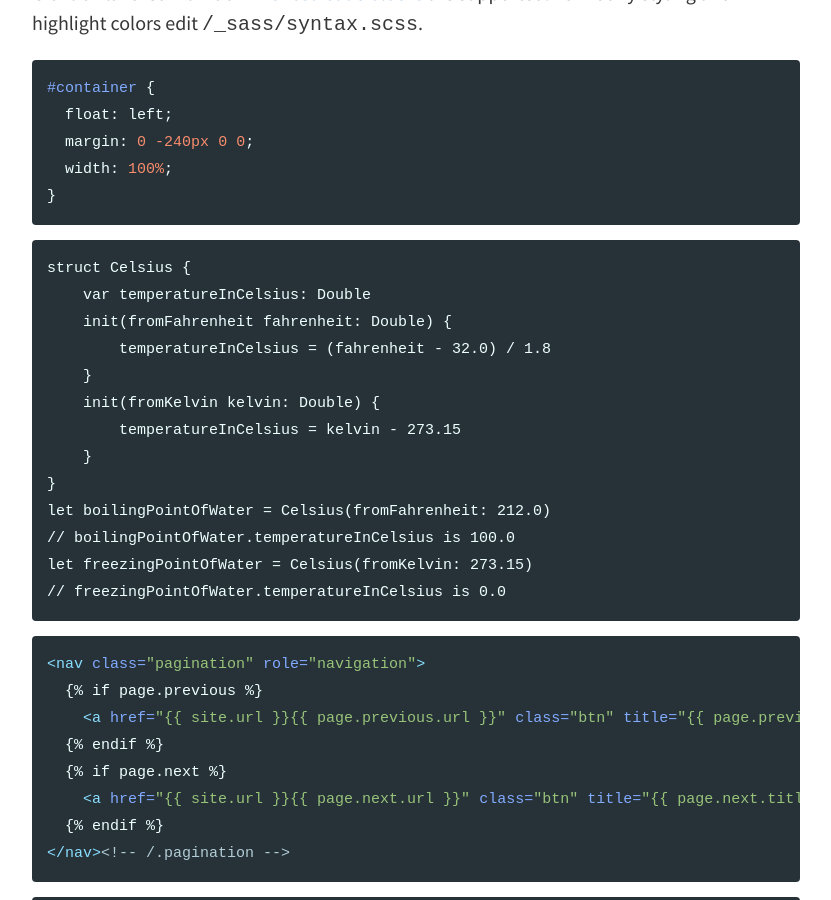
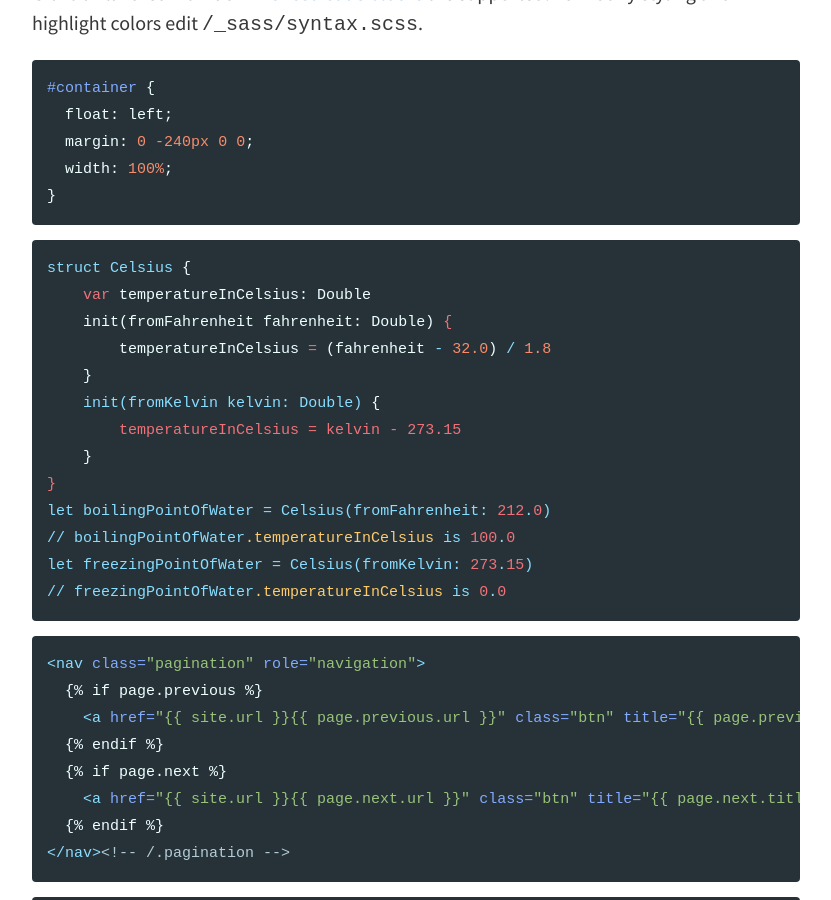
Before and after one commit to abdela7ad/abdela7ad.github.io, a Jekyll site: the page built from _posts/2014-08-08-Markup- Syntax Highlighting.md, in a window 1280 px wide and 900 px high, scrolled down 521 px. Shown: the whole window, without its empty margins (224-1055 px from the left). Built offline with Jekyll 4.4.1, drawn with Linux system fonts in a browser that asks for light colours.

Commit message:
Update 2014-08-08-Markup- Syntax Highlighting.md

````diff
--- a/_posts/2014-08-08-Markup- Syntax Highlighting.md
+++ b/_posts/2014-08-08-Markup- Syntax Highlighting.md
@@ -19,8 +19,7 @@ GitHub Flavored Markdown [fenced code blocks](https://help.github.com/articles/c
   width: 100%;
 }
 ```
-
-```html
+```css
 struct Celsius {
     var temperatureInCelsius: Double
     init(fromFahrenheit fahrenheit: Double) {
@@ -35,6 +34,7 @@ let boilingPointOfWater = Celsius(fromFahrenheit: 212.0)
 let freezingPointOfWater = Celsius(fromKelvin: 273.15)
 // freezingPointOfWater.temperatureInCelsius is 0.0
 ```
+
 ```html
 {% raw %}<nav class="pagination" role="navigation">
   {% if page.previous %}
````
